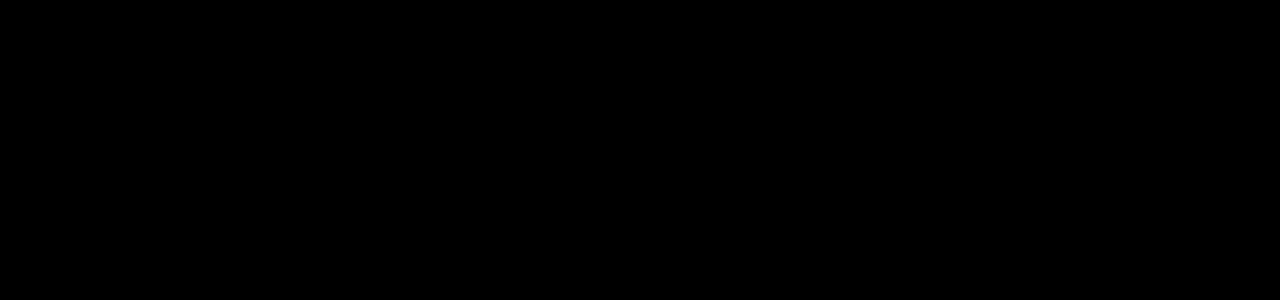
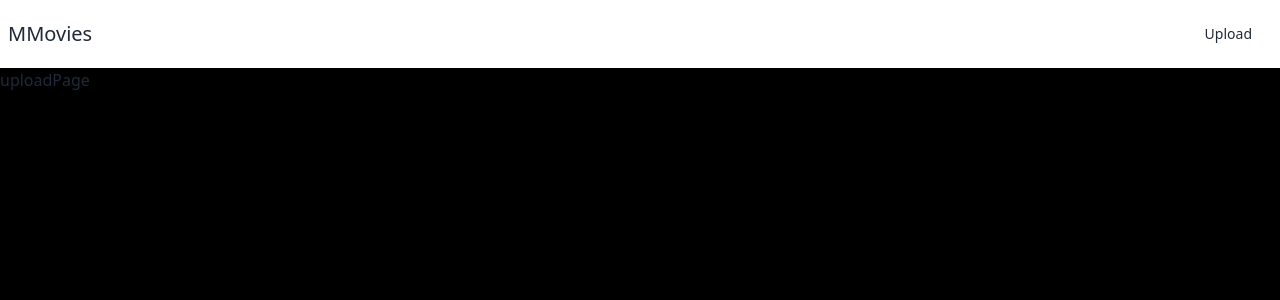
Before and after one commit to shahnewaz-labib/mood-movie, a Next.js app: page /upload in a window 1280 px wide. Before the commit this address had no page. Shown: the top 300 px of the page. Built offline with nearby package versions, Linux system fonts and the light colour scheme.

Commit message:
added upload, details route

```diff
--- a/src/app/Navbar.tsx
+++ b/src/app/Navbar.tsx
@@ -1,13 +1,16 @@
+import Link from "next/link";
+
 export default function Navbar() {
   return (
     <div className="navbar bg-base-100">
-      <div className="flex-1">
-        <a className="btn-ghost btn text-xl normal-case">MMovies</a>
+      <div className="flex-1 text-xl normal-case">
+        {/* <a className="btn-ghost btn text-xl normal-case">MMovies</a> */}
+        <Link href="/">MMovies</Link>
       </div>
       <div className="flex-none">
         <ul className="menu menu-horizontal px-1">
           <li>
-            <a>Upload</a>
+            <Link href="/upload">Upload</Link>
           </li>
         </ul>
       </div>
--- a/src/app/layout.tsx
+++ b/src/app/layout.tsx
@@ -5,6 +5,7 @@ import "./globals.css";
 // import Link from "next/link";
 // import { api } from "~/utils/api";
 import type { Metadata } from "next";
+import Navbar from "./Navbar";
 
 export const metadata: Metadata = {
   title: "MMovies",
@@ -20,7 +21,10 @@ export default function RootLayout({
 }) {
   return (
     <html lang="en">
-      <body className="bg-black">{children}</body>
+      <body className="bg-black">
+        <Navbar />
+        {children}
+      </body>
     </html>
   );
 }
--- a/src/app/page.tsx
+++ b/src/app/page.tsx
@@ -1,6 +1,5 @@
 import { Montserrat } from "next/font/google";
 import MovieContainer from "./MovieContainer";
-import Navbar from "./Navbar";
 // If loading a variable font, you don't need to specify the font weight
 const montserrat = Montserrat({
   subsets: ["latin"],
@@ -11,9 +10,7 @@ const montserrat = Montserrat({
 function Home() {
   return (
     <div className={` ${montserrat.variable} font-montserrat  `}>
-      <Navbar />
       <MovieContainer />
-      {/* <MovieCard /> */}
     </div>
   );
 }
--- /dev/null
+++ b/src/app/upload/page.tsx
@@ -0,0 +1,3 @@
+export default function uploadPage() {
+  return <div>uploadPage</div>;
+}
```
Also changed, not shown: src/app/details/page.tsx (added).
